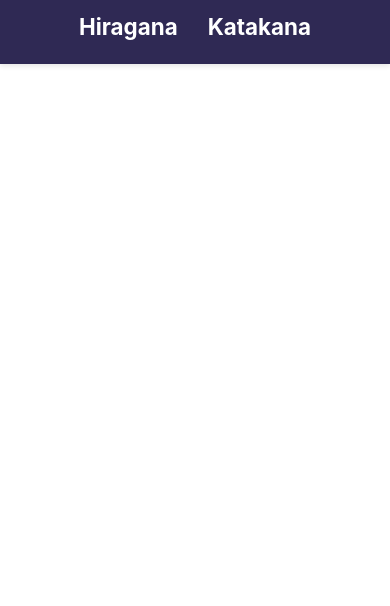
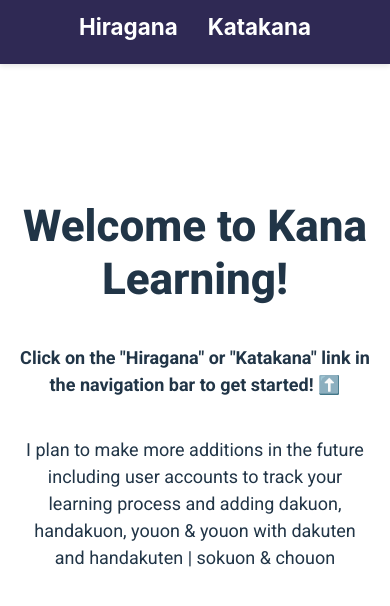
Before and after one commit to hmalik123/KanaLearning, a React (Vite) app: page / in a window 390 px wide. Before the commit this address had no page. Shown: the top 606 px of the page. Built offline with nearby package versions, Linux system fonts and the light colour scheme.

Commit message:
Added welcome page

```diff
--- a/src/App.jsx
+++ b/src/App.jsx
@@ -1,6 +1,7 @@
 import React from 'react';
 import { BrowserRouter as Router, Route, Routes } from 'react-router-dom';
 import Navbar from './components/Navbar/Navbar';
+import Homepage from './components/Homepage/Homepage';
 import Hiragana from './components/Hiragana/Hiragana';
 import Katakana from './components/Katakana/Katakana';
 
@@ -11,6 +12,7 @@ const App = () => {
                 <Navbar />
                 <div style={{ textAlign: 'center', marginTop: '60px' }}>
                     <Routes>
+                        <Route path="/" element={<Homepage />} />
                         <Route path="/hiragana" element={<Hiragana />} />
                         <Route path="/katakana" element={<Katakana />} />
                     </Routes>
--- /dev/null
+++ b/src/components/Homepage/Homepage.jsx
@@ -0,0 +1,32 @@
+import React, { useEffect } from 'react';
+import styles from './Homepage.module.css';
+
+const Homepage = () => {
+  useEffect(() => {
+    // Function to set height to 100vh dynamically
+    const setHeight = () => {
+      const vh = window.innerHeight * 0.01; // Calculate 1% of the viewport height
+      document.documentElement.style.setProperty('--vh', `${vh}px`); // Set custom CSS variable
+    };
+
+    setHeight(); // Set height immediately on load
+    window.addEventListener('resize', setHeight); // Update on resize (if address bar hides, etc.)
+
+    // Cleanup event listener on component unmount
+    return () => window.removeEventListener('resize', setHeight);
+  }, []);
+
+  return (
+    <div className={styles.homepageContainer}>
+      <h1 className={styles.homepageTitle}>Welcome to Kana Learning!</h1>
+      <p className={styles.homepageText}>
+   <strong>Click on the "Hiragana" or "Katakana" link in the navigation bar to get started! ⬆️</strong>
+      </p>
+      <p className={styles.homepageText}>
+        I plan to make more additions in the future including user accounts to track your learning process and adding dakuon, handakuon, youon & youon with dakuten and handakuten | sokuon & chouon
+      </p>
+    </div>
+  );
+};
+
+export default Homepage;
--- /dev/null
+++ b/src/components/Homepage/Homepage.module.css
@@ -0,0 +1,89 @@
+/* Import Roboto font */
+@import url('https://fonts.googleapis.com/css2?family=Roboto:wght@400;700;800&display=swap');
+
+body,
+html {
+  height: 100%;
+  overflow: hidden;
+  margin: 0;
+  padding: 0;
+}
+
+.homepageContainer {
+  display: flex;
+  flex-direction: column;
+  align-items: center;
+  height: 100vh;
+  padding: 20px;
+  box-sizing: border-box;
+  background: var(--color-background);
+  background-size: cover;
+  background-position: center;
+  background-repeat: no-repeat;
+  margin-top: 300px;
+}
+
+.homepageTitle {
+  font-size: 3.625rem;
+  /* 58px */
+  font-weight: 800;
+  color: var(--color-primary);
+  text-align: center;
+  margin-bottom: 20px;
+  line-height: 1.2;
+  font-family: 'Roboto', Arial, Helvetica, sans-serif;
+}
+
+.homepageText {
+  font-size: 1.4375rem;
+  /* 23px */
+  color: var(--color-secondary);
+  text-align: center;
+  line-height: 1.5;
+  font-family: 'Roboto', Arial, Helvetica, sans-serif;
+  margin-bottom: 20px;
+}
+
+/* Responsive Styling */
+@media (max-width: 1200px) {
+  .homepageTitle {
+    font-size: 3rem;
+    /* 48px */
+    margin-top: 200px;
+  }
+
+  .homepageText {
+    font-size: 1.25rem;
+    /* 20px */
+  }
+}
+
+@media (max-width: 768px) {
+  .homepageTitle {
+    font-size: 2rem;
+    /* 32px */
+    margin-top: 500px;
+  }
+
+  .homepageText {
+    font-size: 1.125rem;
+    /* 18px */
+  }
+}
+
+@media (max-width: 576px) {
+  .homepageContainer {
+    padding: 20px;
+    margin-top: -700px;
+  }
+
+  .homepageTitle {
+    font-size: 2.75rem;
+    /* 44px */
+  }
+
+  .homepageText {
+    font-size: 1.125rem;
+    /* 18px */
+  }
+}
```
